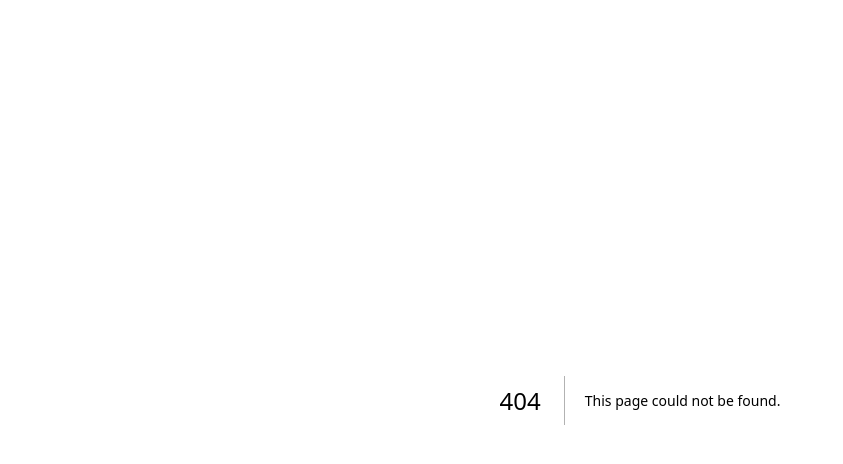
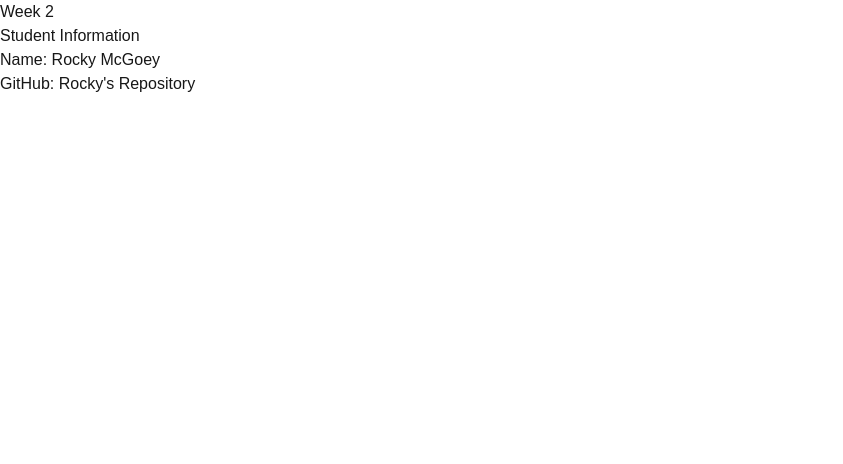
Before and after one commit to rocky-mcgoey/cprg306-assignments, a Next.js app: page /week-2 in a window 1280 px wide. Before the commit this address had no page. Shown: the top 464 px of the page, without its empty margins (0-843 px from the left). Built offline with nearby package versions, Linux system fonts and the light colour scheme.

Commit message:
Made a student-info.js react component and displayed on week-2 page.js

```diff
--- /dev/null
+++ b/app/week-2/page.js
@@ -0,0 +1,10 @@
+import StudentInfo from "./student-info";
+
+export default function Page() {
+  return (
+    <main>
+      <h1>Week 2</h1>
+      <StudentInfo />
+    </main>
+  );
+}
--- /dev/null
+++ b/app/week-2/student-info.js
@@ -0,0 +1,15 @@
+"use client";
+import Link from "next/link";
+
+export default function Page() {
+  return (
+    <main>
+      <h1>Student Information</h1>
+      <p>Name: Rocky McGoey</p>
+      <p>
+        GitHub:
+        <Link href="https://github.com/rocky-mcgoey"> Rocky&#39;s Repository</Link>
+      </p>
+    </main>
+  );
+}
```
